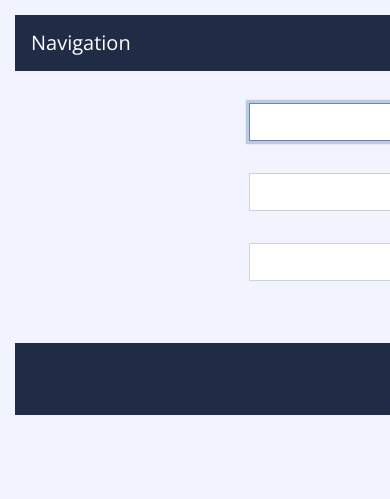
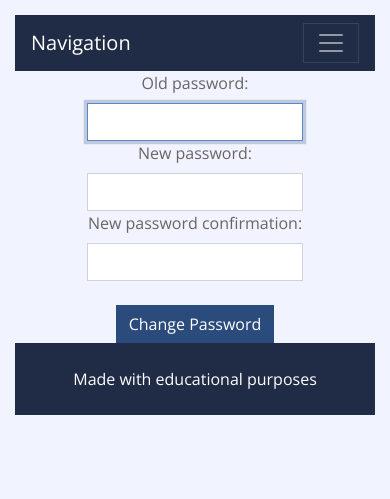
Before and after one commit to MartinKraychev/blog-application, a Django app: page /auth/change-password/ in a window 390 px wide; the page is wider, and only the part inside the window is pictured. Shown: the top 499 px of that part. Run offline with Django 4.2, Linux system fonts and the light colour scheme; the visitor is signed in with stand-in values (Sample User, id 1); some libraries are stand-ins or nearby versions.

Commit message:
fixed responsive design

```diff
--- a/templates/base.html
+++ b/templates/base.html
@@ -65,7 +65,7 @@
     {% endif %}
 
     {% if not profile %}
-        <div class="content" style="width:1200px;height:500px">
+        <div class="content" style="width:100%;height:100%">
     {% else %}
         <div class="content">
     {% endif %}
```
